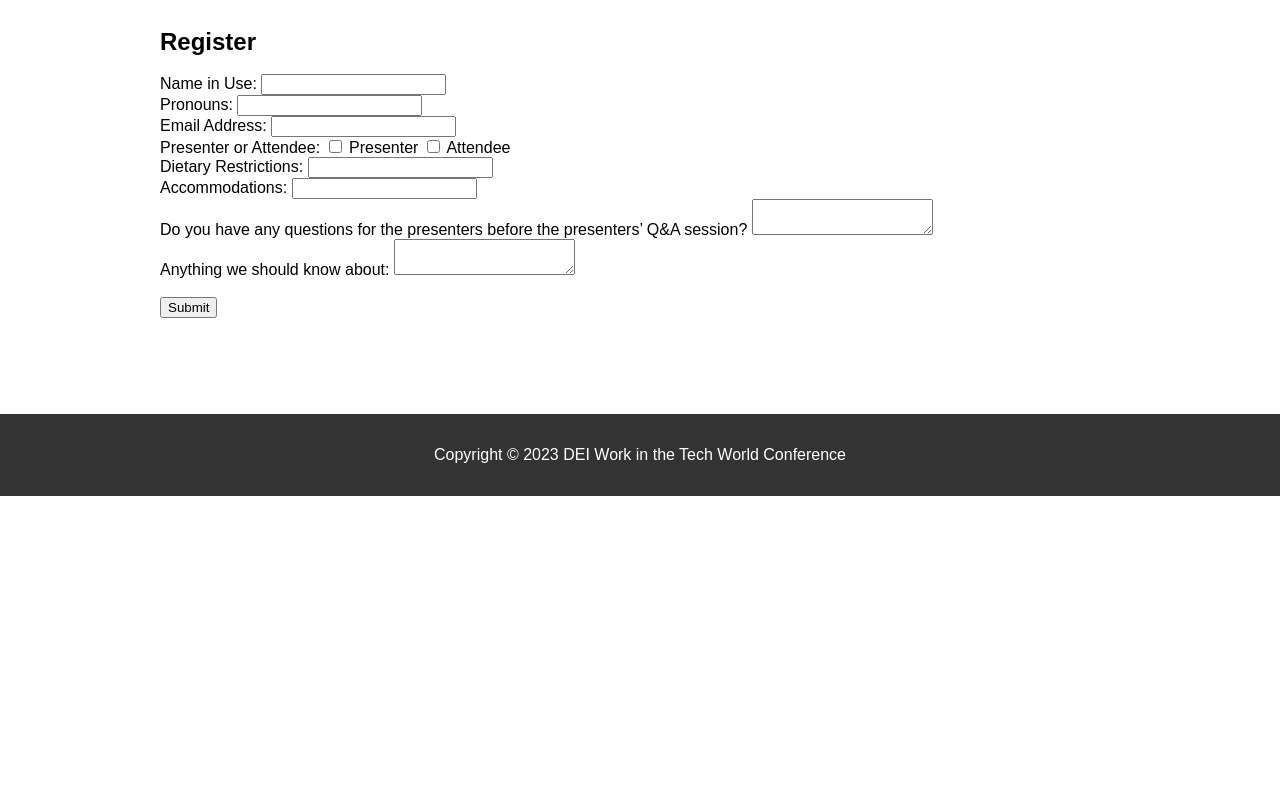
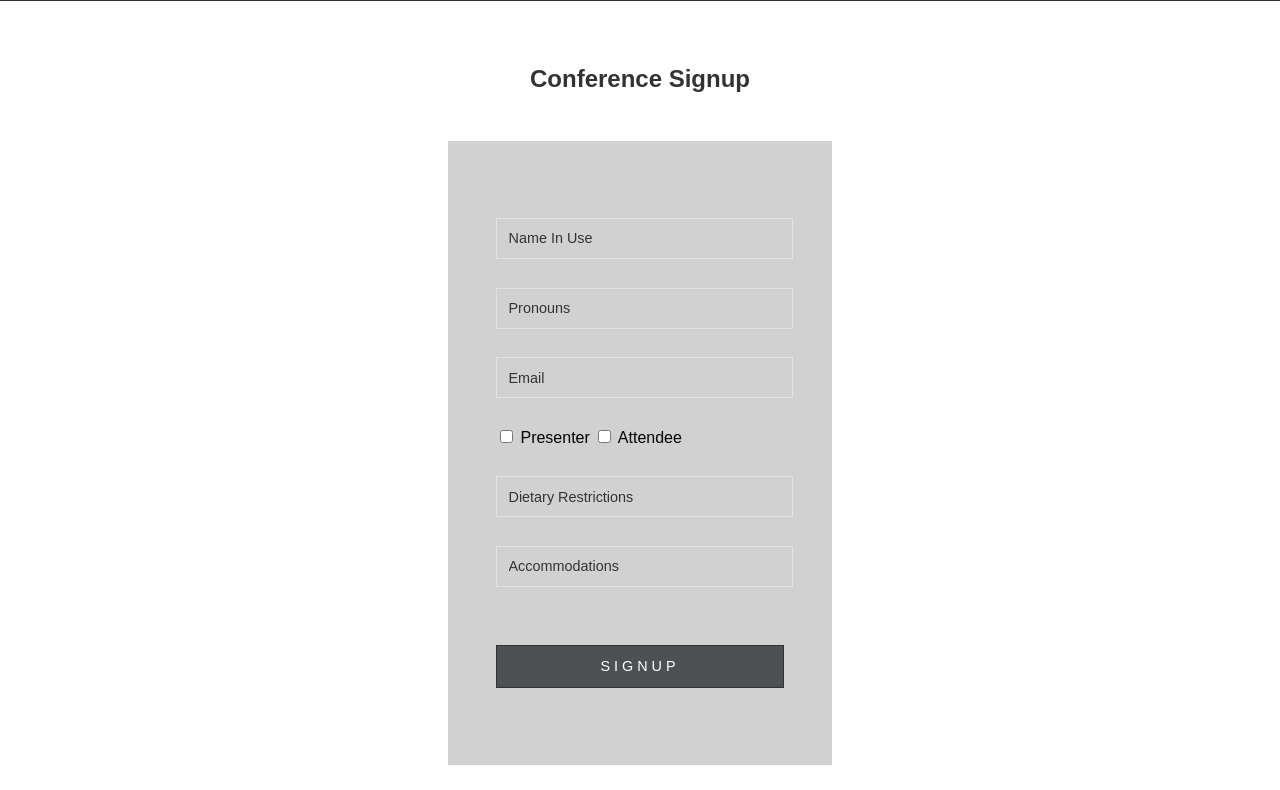
Before and after one commit to xpoes123/test, a plain HTML site: page register.html in a window 1280 px wide. Shown: the part 105-895 px from the top of the page. Before the commit the page ends 800 px from the top, so only its background shows below. Drawn offline with Linux system fonts and the light colour scheme.

Commit message:
Add files via upload

```diff
--- a/register.html
+++ b/register.html
@@ -5,6 +5,98 @@
 	<title>Hackathon Home Page</title>
 	<link rel="stylesheet" type="text/css" href="css/style.css">
 </head>
+<style>
+h1 {
+  color: #333;
+  text-align: center;
+}
+
+.main-agileinfo {
+  width: 40%;
+  margin: 3em auto;
+  background: rgba(0, 0, 0, 0.18);
+  background-size: cover;
+}
+
+span{
+  margin: 0;
+  padding: 0;
+  border: 0;
+  font-size: 100%;
+  font: inherit;
+  vertical-align: baseline;
+  color:#333
+}
+
+.agileits-top {
+  padding: 3em;
+}
+
+input[type="text"], input[type="text"],input[type="email"], input[type="password"] {
+  font-size: 0.9em;
+  color: #fff;
+  font-weight: 100;
+  width: 94.5%;
+  display: block;
+  border: none;
+  padding: 0.8em;
+  border: solid 1px rgba(255, 255, 255, 0.37);
+  background: -webkit-linear-gradient(top, rgba(255, 255, 255, 0) 96%, #fff 4%);
+  background: linear-gradient(to bottom, rgba(255, 255, 255, 0) 96%, #fff 4%);
+  background-position: -800px 0;
+  background-size: 100%;
+  background-repeat: no-repeat;
+  color: #333;
+}
+
+input.email, input.text {
+  margin: 2em 0;
+}
+input.text, input.text {
+  margin: 2em 0;
+}
+
+.text:focus, .text:valid {
+  box-shadow: none;
+  outline: none;
+  background-position: 0 0;
+}
+
+::-webkit-input-placeholder {
+  color: #333;
+  font-weight: 100;
+}
+
+:-ms-input-placeholder {
+  color: #333;
+}
+
+input[type="submit"] {
+  font-size: .9em;
+  color: #fff;
+  background: #4E5153;
+  outline: none;
+  border: 1px solid #333;
+  cursor: pointer;
+  padding: 0.9em;
+  -webkit-appearance: none;
+  width: 100%;
+  margin: 2em 0;
+  letter-spacing: 4px;
+}
+
+input[type="submit"]:hover {
+  -webkit-transition: .3s all;
+  -o-transition: .3s all;
+  -ms-transition: .3s all;
+  transition: .3s all;
+  background: #AEB1B3;
+}
+
+.attendee{
+	text-align: left;
+}
+</style>
 <body>
 	<header>
 		<h1><a href="index.html">DEI Work in the Tech World Conference</a></h1>
@@ -15,64 +107,39 @@
 				<li><a href="social.html">Social Activities</a></li>
 				<li><a href="presenter.html">Presenter Instructions</a></li>
 				<li><a href="policy.html">Event Policies</a></li>
+				<li><a href="register.html">Register</a></li>
 			</ul>
 		</nav>
 	</header>
 
 	<main>
 		<section>
-			<h2>Register</h2>
-            <br>
-			<form action="thank-you.html" method="post">
-				<div>
-					<label for="name">Name in Use:</label>
-					<input type="text" id="name" name="name" required>
-				</div>
-				<div>
-					<label for="pronouns">Pronouns:</label>
-					<input type="text" id="pronouns" name="pronouns" required>
-				</div>
-				<div>
-					<label for="email">Email Address:</label>
-					<input type="email" id="email" name="email" required>
-				</div>
-				<div>
-					<label>Presenter or Attendee:</label>
+			<div class="main wrapper">
+				<h1>Conference Signup</h1>
+				<div class="main-agileinfo">
+					<div class="agileits-top">
+						<form action="#" method="post">
+							<input class="text" type="text" name="Name In Use" placeholder="Name In Use" required="">
+							<input class="text" type="text" name="pronoun" placeholder="Pronouns" required="">
+							<input class="text email" type="email" name="email" placeholder="Email" required="">
 							<input type="checkbox" id="presenter" name="role" value="presenter">
 							<label for="presenter">Presenter</label>
 							<input type="checkbox" id="attendee" name="role" value="attendee">
 							<label for="attendee">Attendee</label>
+							<div id="presenter-fields" style="display: none;">
+								<div>
+									<input class="text" type="text" name="Title of Presentation" placeholder="Title of Presentation" required="">
 								</div>
 								<div>
-					<label for="dietary">Dietary Restrictions:</label>
-					<input type="text" id="dietary" name="dietary" required>
-				</div>
-				<div>
-					<label for="accommodations">Accommodations:</label>
-					<input type="text" id="accommodations" name="accommodations" required>
-				</div>
-				<div id="presenter-fields" style="display: none;">
-					<div>
-						<label for="title">Title of Presentation:</label>
-						<input type="text" id="title" name="title">
-					</div>
-					<div>
-						<label for="description">Description:</label>
-						<textarea id="description" name="description"></textarea>
+									<input class="text" type="text" name="Description" placeholder="Description" required="">
 								</div>
 							</div>
-                <div>
-                    <label for="questions">Do you have any questions for the presenters before the presenters’ Q&A session?</label>
-                    <textarea id="questions" name="questions"></textarea>
+							<input class="text" type="text" name="Dietary Restrictions" placeholder="Dietary Restrictions" required="">
+							<input class="text" type="text" name="Accommodations" placeholder="Accommodations" required="">
+							<input type="submit" value="SIGNUP">
+						</form>
 					</div>
-				<div>
-					<label for="notes">Anything we should know about:</label>
-					<textarea id="notes" name="notes"></textarea>
 				</div>
-                <br>
-				<button type="submit">Submit</button>
-			</form>
-		</section>
 	</main>
 
 	<footer>
```
Also changed, not shown: about.html (+1 -0 lines), index.html (+1 -0 lines), policy.html (+1 -0 lines), presenter.html (+2 -0 lines), schedule.html (+16 -10 lines), social.html (+1 -0 lines), thanks.html (+1 -0 lines). Lines whose indentation alone changed are shown as unchanged.
